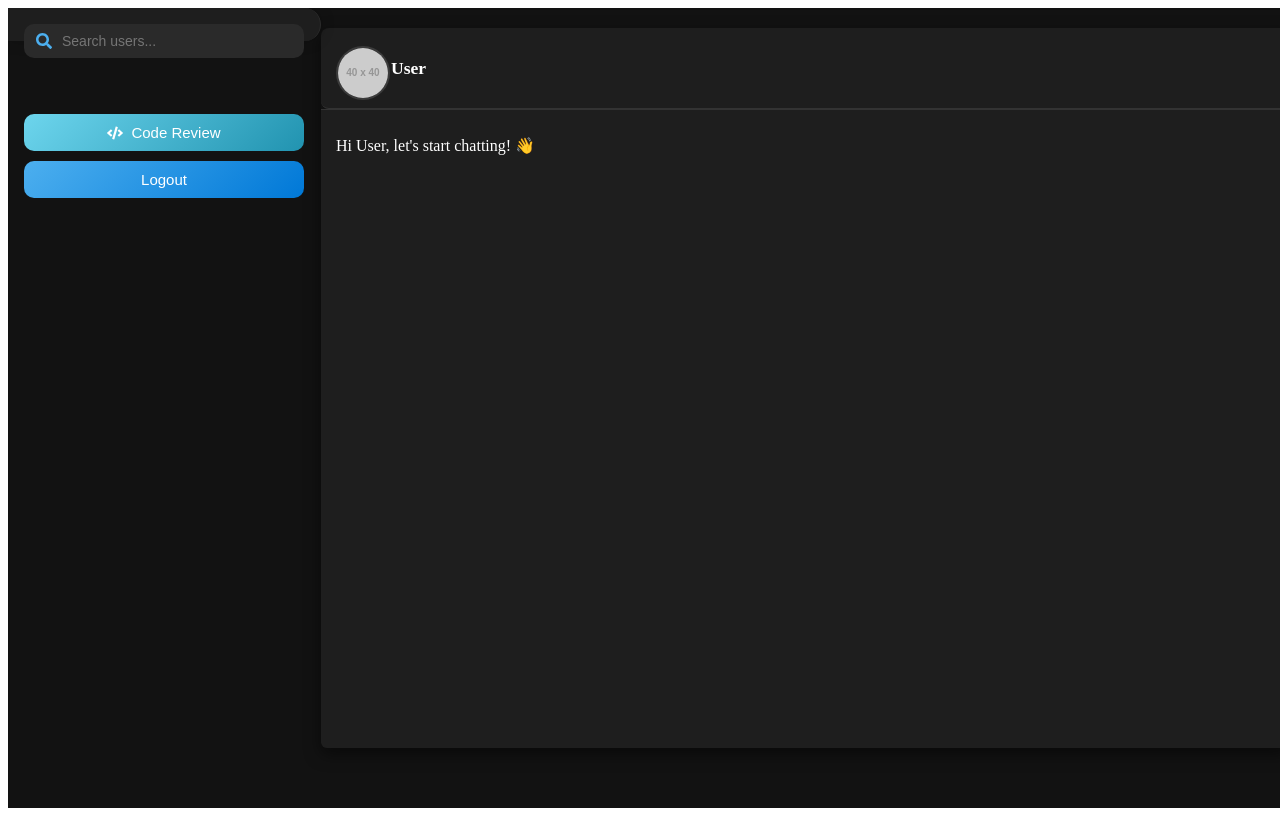
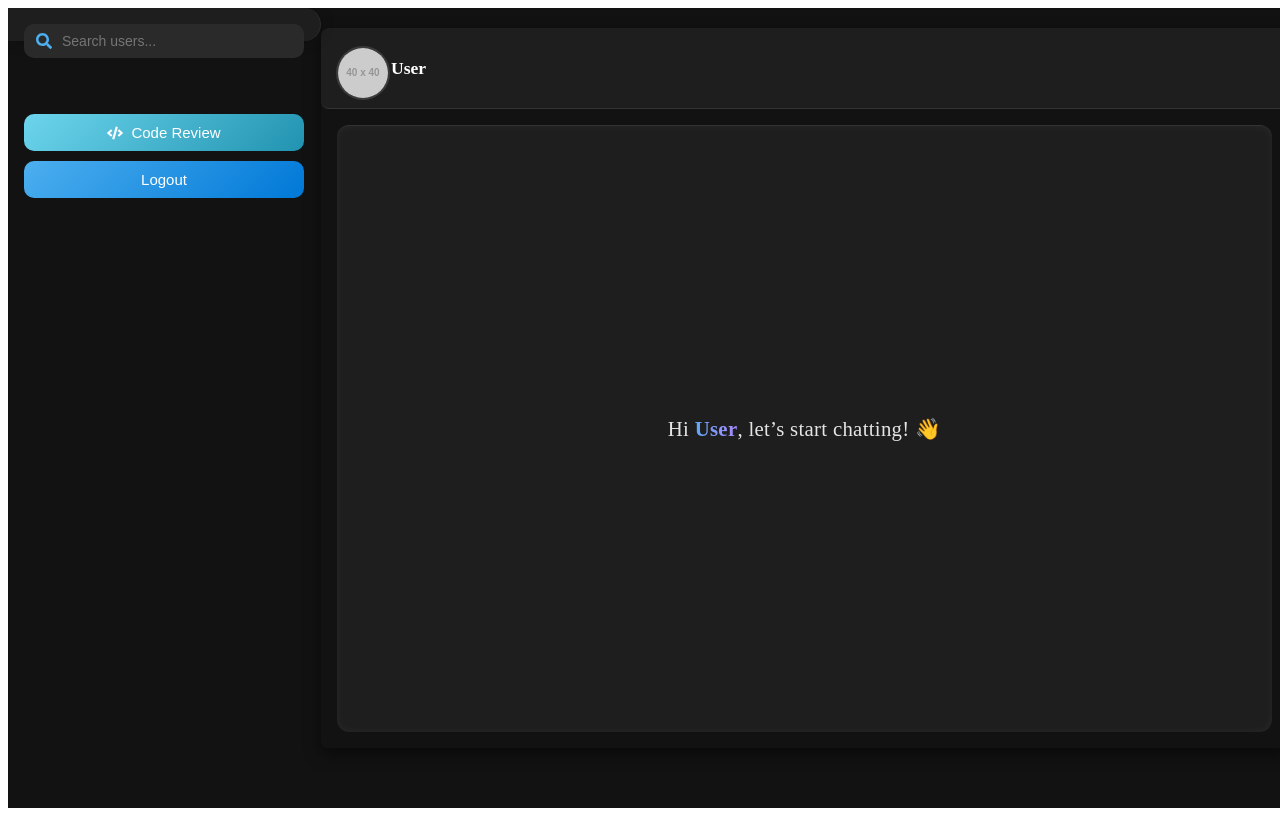
Before and after one commit to triggereddown/AlfredCodeV2, a React (Vite) app in the folder frontend/: page /home in a window 1280 px wide. Built offline with nearby package versions, Linux system fonts and the light colour scheme; no server answers.

Commit message:
Updated SignUp and Review components to reflect new features and navigation paths.

```diff
--- a/frontend/src/components/MessageContainer.css
+++ b/frontend/src/components/MessageContainer.css
@@ -118,3 +118,45 @@
     padding: 8px 10px;
   }
 }
+
+/* Modern welcome message */
+.welcomeMessage {
+  flex: 1;
+  display: flex;
+  align-items: center;
+  justify-content: center;
+  text-align: center;
+  background: rgba(255, 255, 255, 0.03);
+  border-radius: 12px;
+  margin: 1rem;
+  backdrop-filter: blur(10px);
+  box-shadow: inset 0 0 10px rgba(255, 255, 255, 0.05);
+  animation: fadeIn 0.8s ease;
+}
+
+.welcomeMessage p {
+  font-size: 1.3rem;
+  color: #e5e5e5;
+  font-weight: 500;
+  letter-spacing: 0.3px;
+  line-height: 1.6;
+}
+
+.welcomeMessage p span {
+  background: linear-gradient(90deg, #60a5fa, #a78bfa);
+  -webkit-background-clip: text;
+  -webkit-text-fill-color: transparent;
+  font-weight: 600;
+}
+
+/* Subtle fade-in animation */
+@keyframes fadeIn {
+  from {
+    opacity: 0;
+    transform: translateY(8px);
+  }
+  to {
+    opacity: 1;
+    transform: translateY(0);
+  }
+}
--- a/frontend/src/components/MessageContainer.jsx
+++ b/frontend/src/components/MessageContainer.jsx
@@ -68,9 +68,19 @@ const MessageContainer = ({ image, online }) => {
       </div>
 
       {/* Messages */}
+      {/* {!selectedUser ? (
+        <div className="welcomeMessage">
+          <p>Hi {authUser?.username || "User"}, let's start chatting! 👋</p>
+        </div>
+      ) : (
+        <Messages />
+      )} */}
       {!selectedUser ? (
         <div className="welcomeMessage">
-          <p>Hi {authUser?.username || "User"}, let's start chatting! 👋</p>
+          <p>
+            Hi <span>{authUser?.username || "User"}</span>, let’s start
+            chatting! 👋
+          </p>
         </div>
       ) : (
         <Messages />
--- a/frontend/src/components/Signup.jsx
+++ b/frontend/src/components/Signup.jsx
@@ -48,7 +48,8 @@ const Signup = () => {
           <p>
             Alfred Chat & Code Review is your intelligent developer companion.
             Collaborate with teammates, share code, and get instant AI-powered
-            feedback — all in one place.
+            feedback — all in one place. *(Sharing feature is still
+            under-development)*
           </p>
         </div>
 
@@ -91,7 +92,8 @@ const Signup = () => {
           <ul>
             <li>💬 Real-time messaging</li>
             <li>🧠 AI Code suggestions</li>
-            <li>📂 Project-based organization</li>
+            <li>🧠 AI Syntax Improvement</li>
+            <li>🧠 AI Tutor for code context</li>
             <li>⚡ Fast, secure authentication</li>
             <li>🎨 Clean modern UI</li>
           </ul>
```
